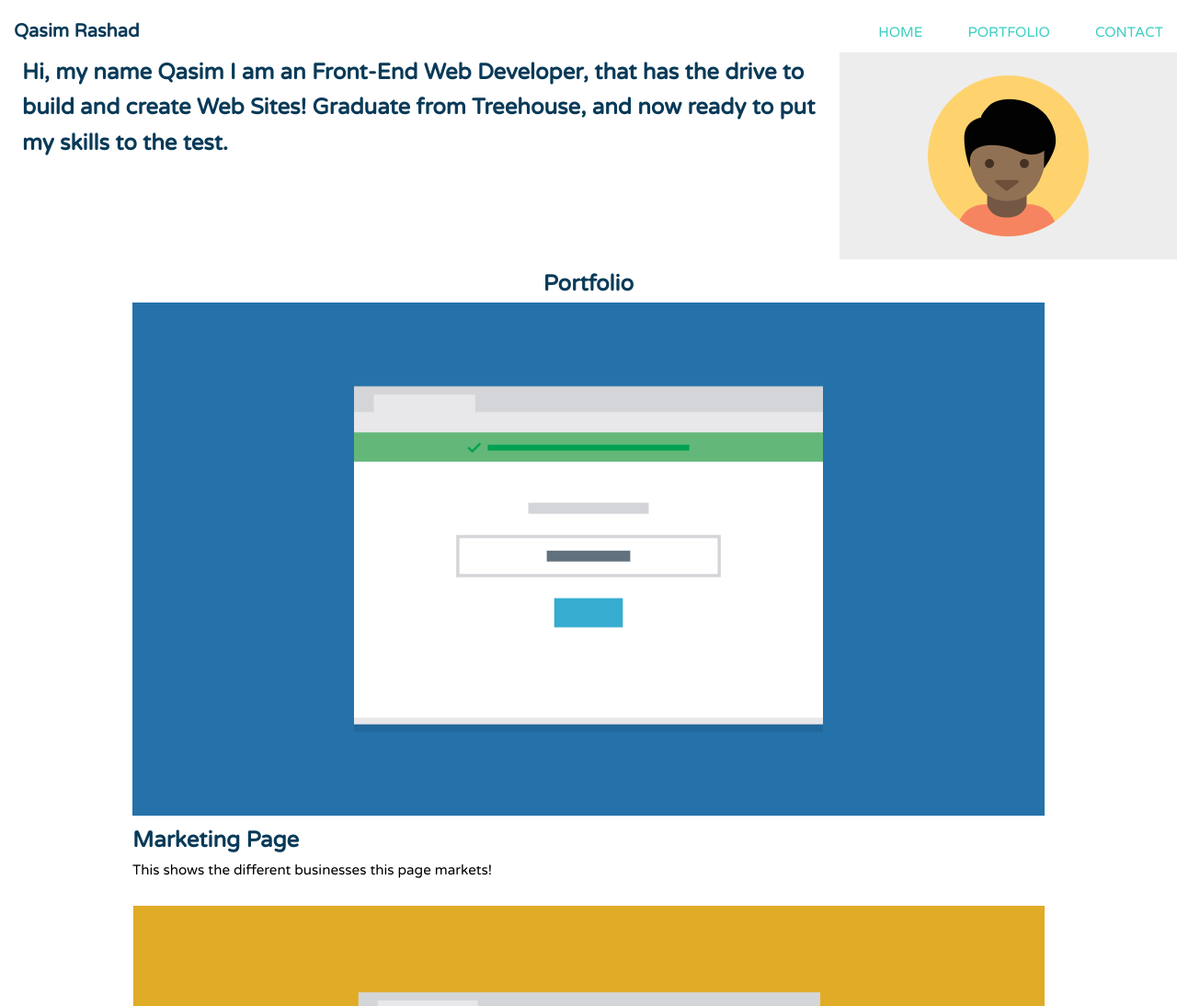
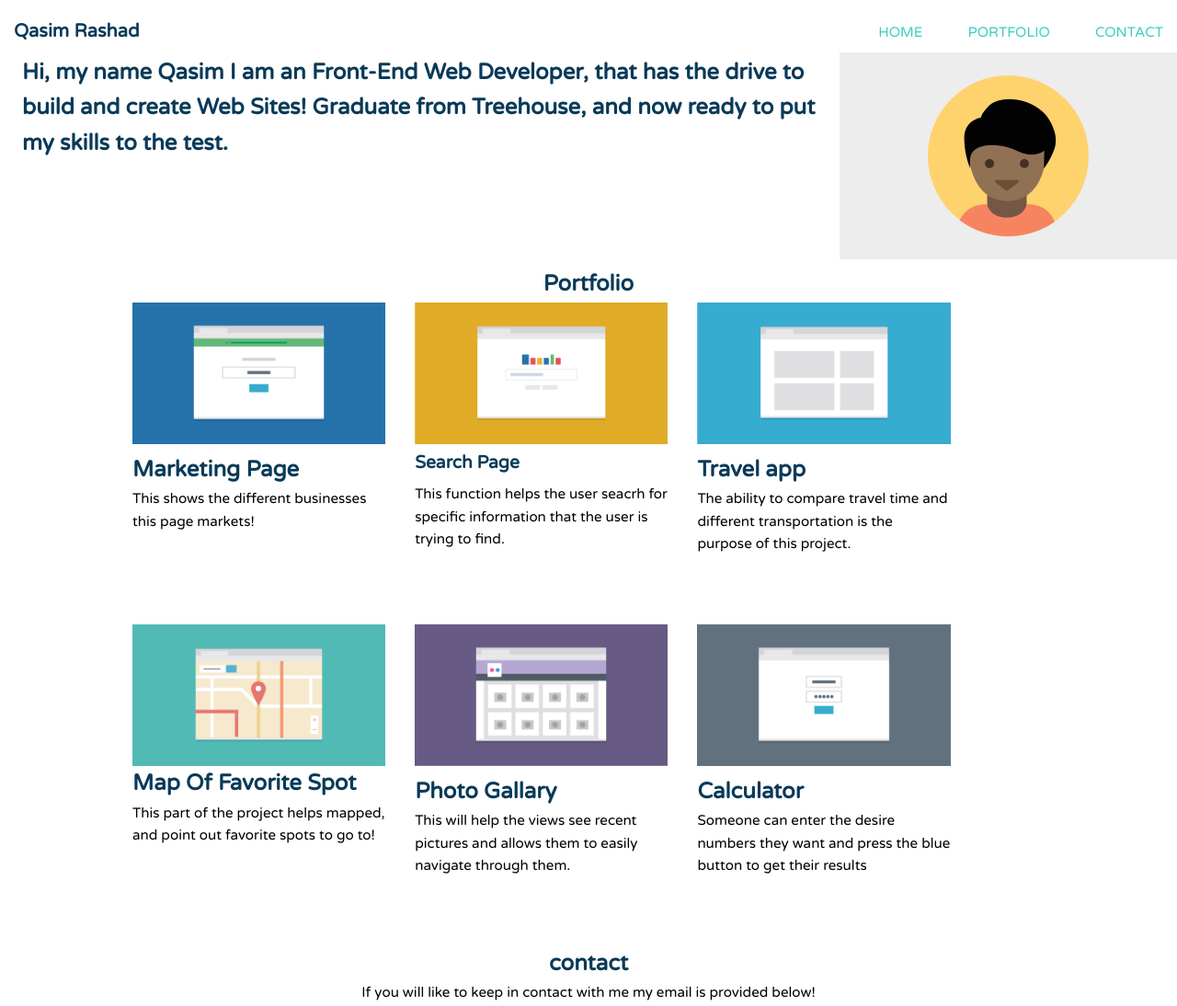
Before and after one commit to qasim109/TechdegreeProjectV2, a plain HTML site: page index.html2.html in a window 1280 px wide. Shown: the top 1094 px of the page at 92% size. Drawn offline with Linux system fonts and the light colour scheme.

Commit message:
Add files via upload

```diff
--- a/css/style.css
+++ b/css/style.css
@@ -7,6 +7,8 @@
 body {
 	font-family: 'Varela Round', sans-serif;
 	line-height: 1.6;
+	margin: 0;
+	display: block;
 	/*color: #3a3a3a;*/
 }
 
@@ -159,8 +161,12 @@ font-size: 1.2em;
 		float: left;
 	}
 
-	.primary,
-	.secondary {
+	.col{
+		min-height: 350px;
+
+	}
+
+	.first {
 		width: 50%;
 	}
 
@@ -227,8 +233,7 @@ float: left;
 		width: 40%;
 	}
 
-	.secondary,
-	.tertiary {
+	.first {
 		width: 30%;
 	}
 
```
